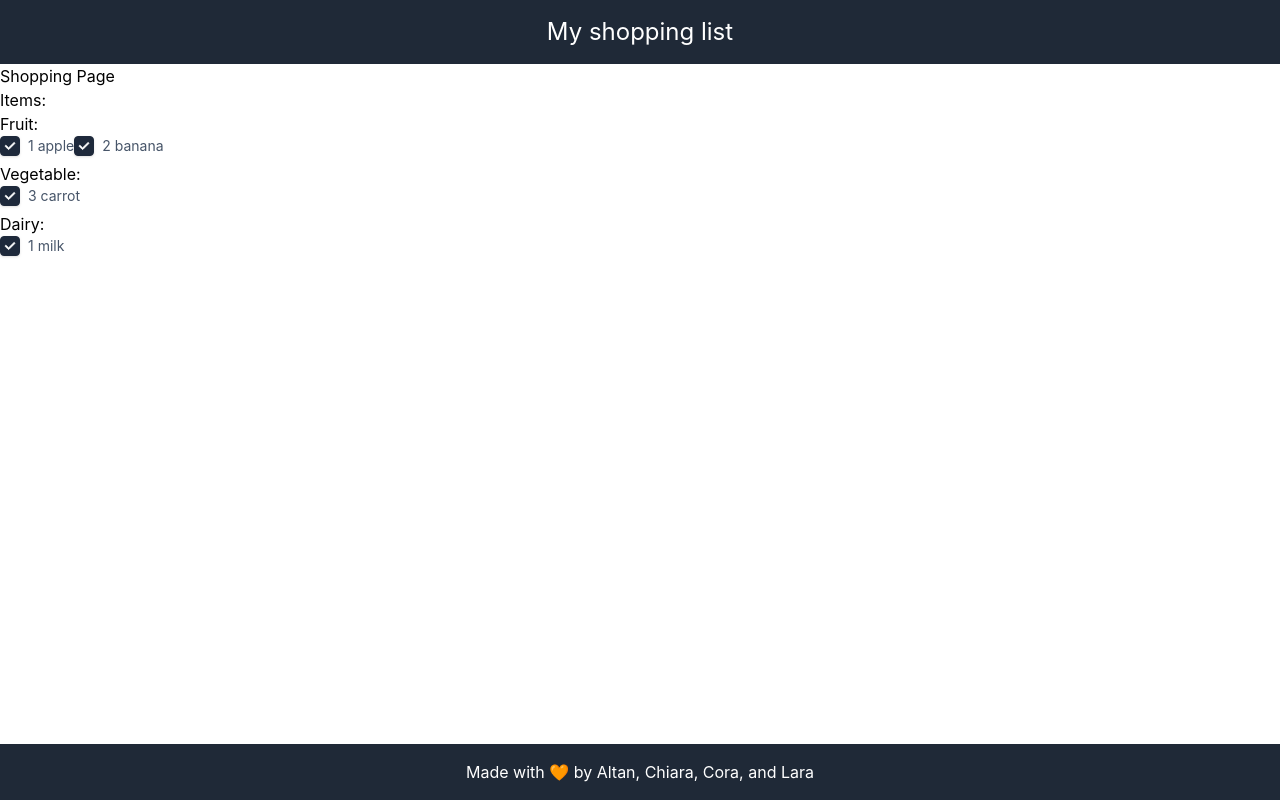
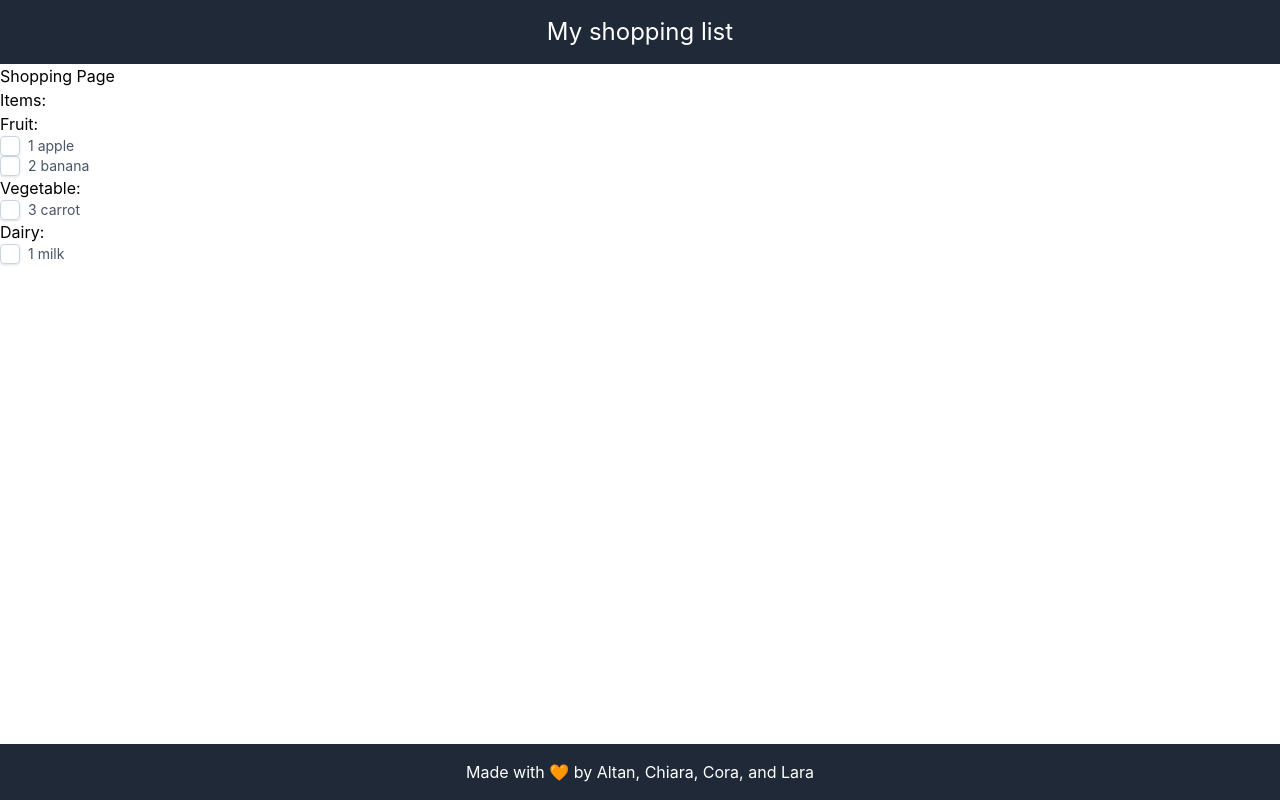
Before and after one commit to laraduerlich/neuefische-group-project-groceryshopping, a React (Vite) app in the folder frontend/: page /shopping in a window 1280 px wide. Built offline with nearby package versions, Linux system fonts and the light colour scheme.

Commit message:
feat: in ListItemWithCheckbox change to list with not checked boxes

```diff
--- a/frontend/src/components/GroupedItems.tsx
+++ b/frontend/src/components/GroupedItems.tsx
@@ -14,10 +14,9 @@ function ListItemWithoutCheckbox(props: { item: { name: string; quantity: string
 }
 
 function ListItemWithCheckbox(props: { item: { name: string; quantity: string } }) {
-    return <div className="inline-flex items-center">
+    return <li className="flex items-center">
         <label className="flex items-center cursor-pointer relative" htmlFor="check-2">
             <input type="checkbox"
-                   checked
                    className="peer h-5 w-5 cursor-pointer transition-all appearance-none rounded shadow hover:shadow-md border border-slate-300 checked:bg-slate-800 checked:border-slate-800"
                    id="check-2"/>
             <span
@@ -34,7 +33,7 @@ function ListItemWithCheckbox(props: { item: { name: string; quantity: string }
         <label className="cursor-pointer ml-2 text-slate-600 text-sm" htmlFor="check-2">
             {props.item.quantity} {props.item.name}
         </label>
-    </div>
+    </li>
 }
 
 export default function GroupedItems({items, checkbox}: ItemListProps) {
```
